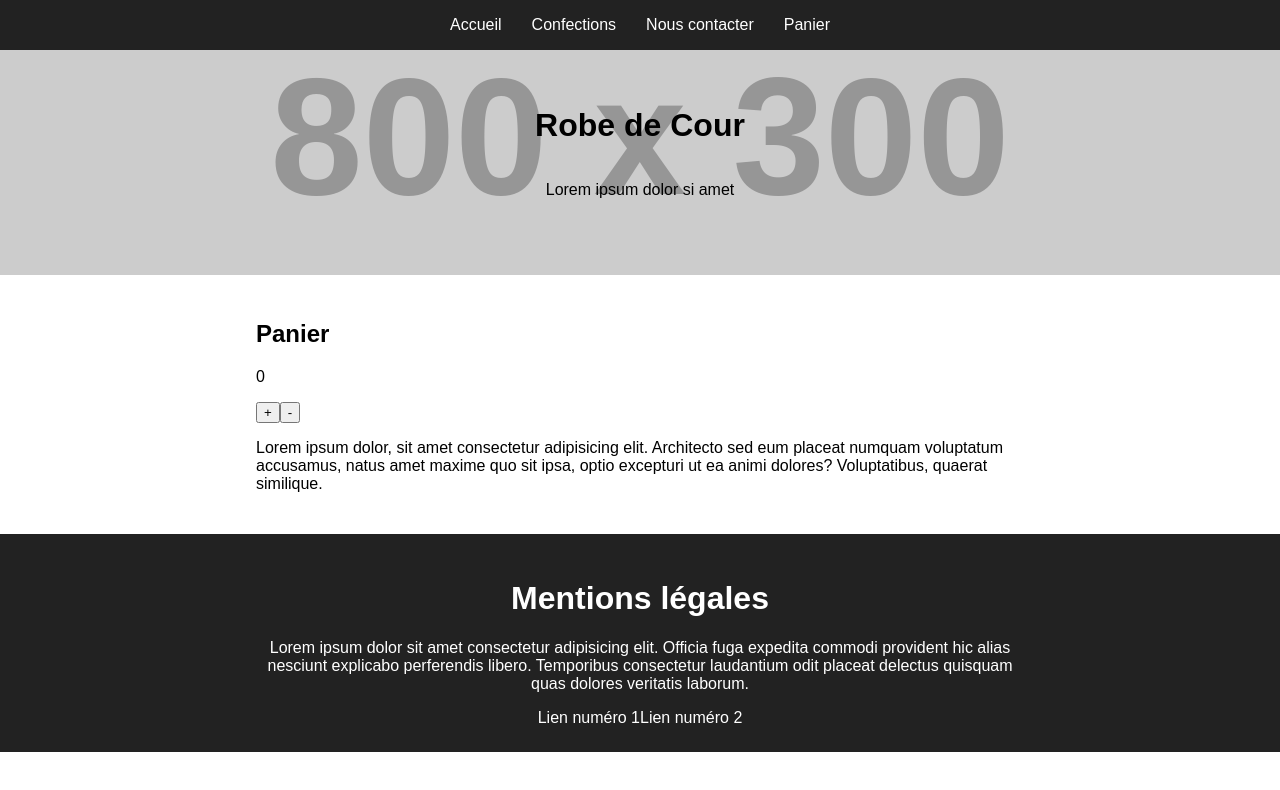
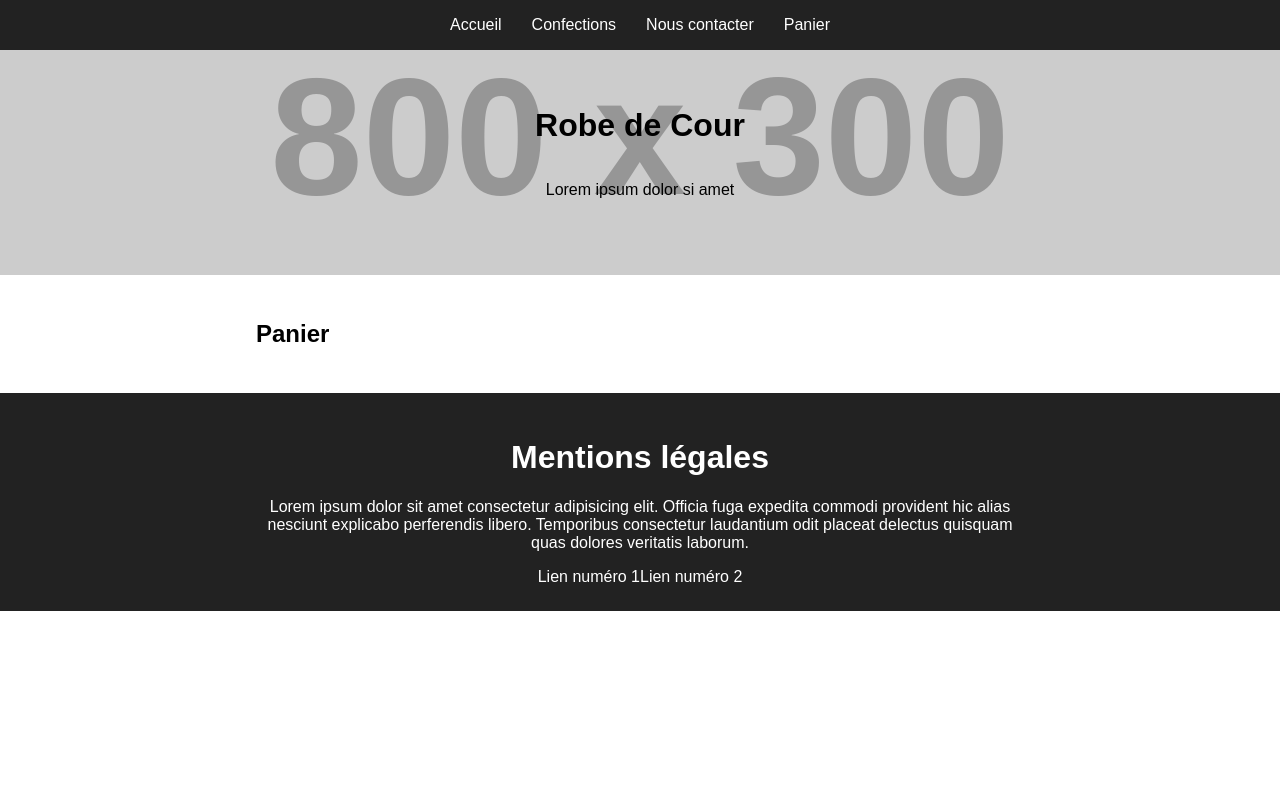
Before and after one commit to Ghatos-labs/robe-de-cour-site, a React (Vite) app: page /panier in a window 1280 px wide. Shown: the top 790 px of the page. Built offline with nearby package versions, Linux system fonts and the light colour scheme.

Commit message:
cart finally works as intended!

```diff
--- a/src/components/article.tsx
+++ b/src/components/article.tsx
@@ -1,5 +1,8 @@
 import { Link, useParams } from "react-router-dom";
 import data from "./confections-data.json";
+
+import { useDispatch, useSelector } from "react-redux";
+import { increment, decrement, push } from "./cart";
 
 const getArticleID = () => {
     const {articleID} = useParams();
@@ -44,13 +47,23 @@ const getChoiceList = (choice: string) => {
     );
 }
 
-function addToCart () {
+// function addToCart () {
+//     //@ts-ignore
+//     const count = useSelector((state) => state.counter.count);
+//     const dispatch = useDispatch();
 
-}
+//     const elemID = getArticleID();
+//     const elemAdress = data.confectionPage[elemID];
+
+//     () => dispatch(push(elemAdress.id))
+// }
 
 function Article() {
+    //@ts-ignore
+    const count = useSelector((state) => state.counter.count);
+    const dispatch = useDispatch();
     const elemID = getArticleID();
-    const elemAdress = data.confectionPage[elemID]
+    const elemAdress = data.confectionPage[elemID];
 
     return (
         <div className="content-container">
@@ -63,8 +76,9 @@ function Article() {
                     <form id="article-form">
                         {getChoiceList("Tissu")}
                         {getChoiceList("Doublure")}
-                        <input type="submit" value="Ajouter au panier" className="add-cart-btn global-btn-style" onClick={addToCart}></input>
+                        {/* <input type="submit" value="Ajouter au panier" className="add-cart-btn global-btn-style" onClick={addToCart}></input> */}
                     </form>
+                    <button onClick={() => dispatch(push(elemAdress.id))}>go to panier</button>
                 </div>
             </div>
         </div>
--- a/src/components/cart.tsx
+++ b/src/components/cart.tsx
@@ -1,6 +1,11 @@
 import { createSlice } from "@reduxjs/toolkit";
 
-const initialState = {
+interface cartState {
+  count: number,
+  list: Object[];
+}
+
+const initialState: cartState = {
   count: 0,
   list: []
 }
@@ -14,10 +19,13 @@ export const cartSlice = createSlice({
     },
     decrement: (state) => {
       state.count -= 1;
+    },
+    push: (state, action) => {
+      state.list.push(action.payload);
     }
   }
 })
 
-export const { increment, decrement } = cartSlice.actions;
+export const { increment, decrement, push } = cartSlice.actions;
 
 export default cartSlice.reducer;
--- a/src/components/panier.tsx
+++ b/src/components/panier.tsx
@@ -1,18 +1,35 @@
 import { useDispatch, useSelector } from "react-redux";
-import { increment, decrement } from "./cart";
+import { increment, decrement, push } from "./cart";
+
+const showCartList = () => {
+  //@ts-ignore
+  const count = useSelector((state) => state.counter.list);
+  const elementList: JSX.Element[] = [];
+
+  for(let i = 0; i < count.length; i++)
+  {
+      elementList.push
+      (
+          <p key={i}>{count[i]}</p>
+      );
+  }
+  return(elementList);
+}
 
 function Panier() {
   //@ts-ignore
-  const count = useSelector((state) => state.counter.count);
-  const dispatch = useDispatch();
+  // const count = useSelector((state) => state.counter.count);
+  // const dispatch = useDispatch();
   return (
     <div className="content-container">
       <div>
         <h2>Panier</h2>
-        <p>{count}</p>
+        {/* <p>{count}</p>
         <button onClick={() => dispatch(increment())}>+</button>
         <button onClick={() => dispatch(decrement())}>-</button>
-        <p>Lorem ipsum dolor, sit amet consectetur adipisicing elit. Architecto sed eum placeat numquam voluptatum accusamus, natus amet maxime quo sit ipsa, optio excepturi ut ea animi dolores? Voluptatibus, quaerat similique.</p>
+        <br></br>
+        <button onClick={() => dispatch(push(["a", "b"]))}>Add element</button> */}
+        {showCartList()}
       </div>
     </div>
   )
```
